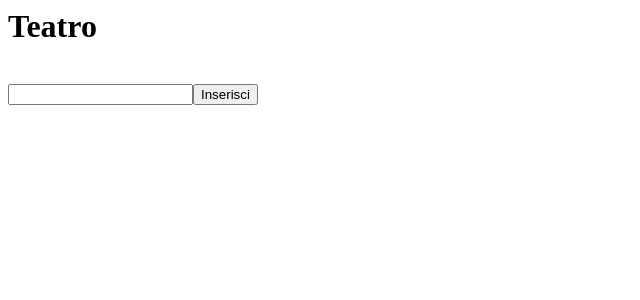
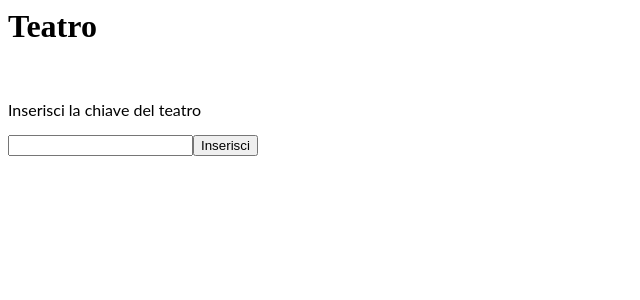
Before and after one commit to EliaP2000/Teatro, an Angular app: page / in a window 1280 px wide. Shown: the top 300 px of the page, without its empty margins (0-640 px from the left). Built offline with nearby package versions, Linux system fonts and the light colour scheme.

Commit message:
1 file modified

```diff
--- a/src/app/app.component.html
+++ b/src/app/app.component.html
@@ -1,6 +1,9 @@
 <h1>Teatro</h1>
 <br />
 <div *ngIf = "div === undefined">
+  <p>
+    Inserisci la chiave del teatro
+  </p>
   <input id="key" #key type="text" />
   <button id="bottoneKey" (click)="EntryDatabase(key.value)">Inserisci</button>
   <p id="output"></p>
```
